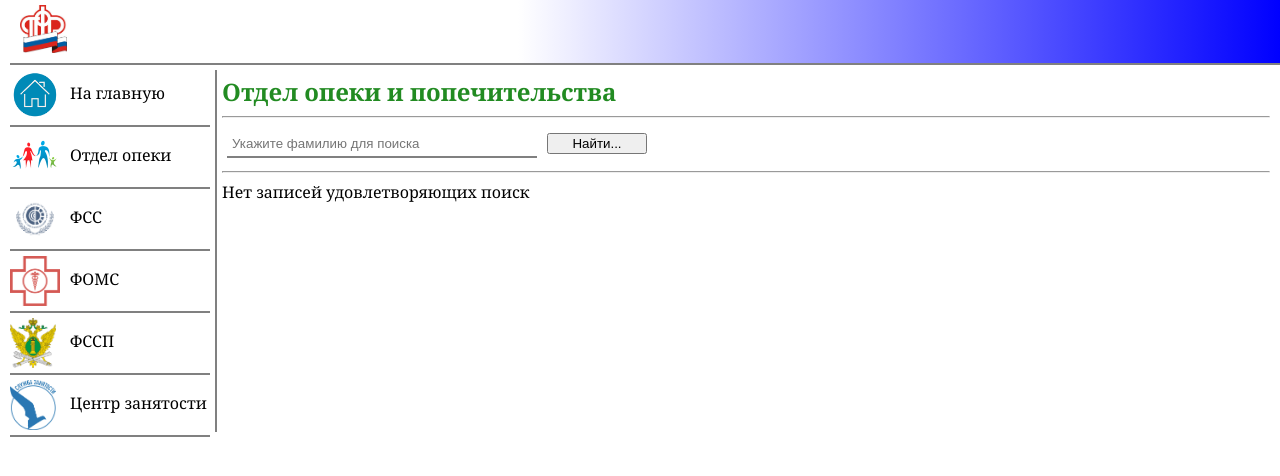
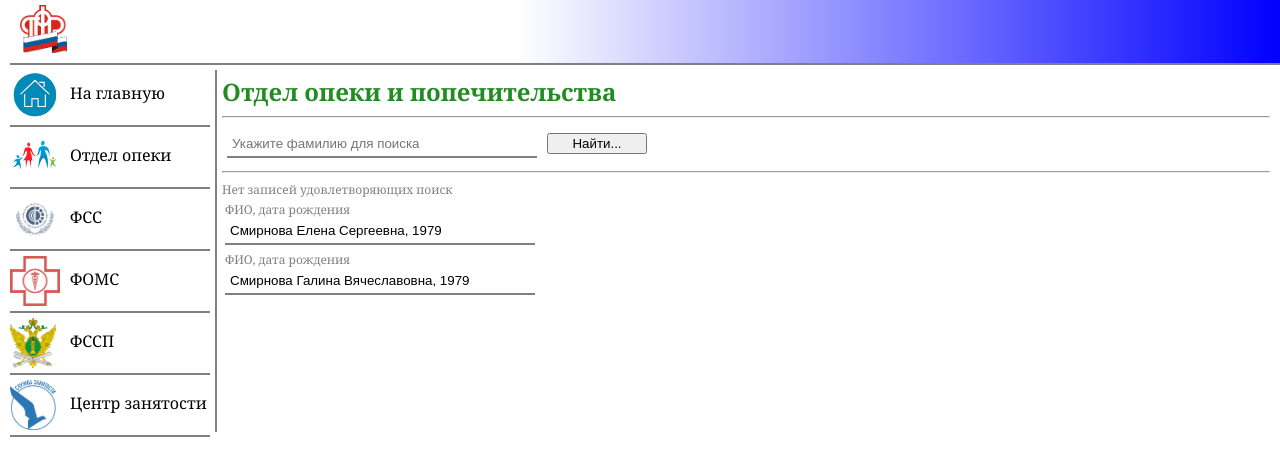
Before and after one commit to ddenis87/socblock, a Vue app: page /opeka in a window 1280 px wide. Shown: the top 476 px of the page. Built offline with nearby package versions, Linux system fonts and the light colour scheme.

Commit message:
Add formFind

```diff
--- /dev/null
+++ b/src/components/formFind.vue
@@ -0,0 +1,18 @@
+<template>
+  <form>
+    <hr>
+      <div class="find">
+        <input type="text" placeholder="Укажите фамилию для поиска" v-model="fio"/>
+        <input type="button" value="Найти..." />
+      </div>
+    <hr>
+  </form>
+</template>
+
+<script>
+export default {
+  data: () => ({
+    fio: ''
+  })
+}
+</script>
--- a/src/views/opeka.vue
+++ b/src/views/opeka.vue
@@ -1,43 +1,72 @@
 <template>
   <div>
     <h2>Отдел опеки и попечительства</h2>
+    <formFind />
     <form>
-      <hr>
-      <div class="find">
-        <input type="text" placeholder="Укажите фамилию для поиска" v-model="fio"/>
-        <input type="button" value="Найти..." @click="findRes"/>
-      </div>
-      <hr>
       <span>{{ lineRes }}</span>
+      <table
+        v-for="row in arrRes"
+         v-bind:key="row.id">
+        <tr>
+          <td colspan="2">
+            <span>ФИО, дата рождения</span>
+            <input type="text" v-model="row.fio" disabled/>
+          </td>
+        </tr>
+      </table>
     </form>
   </div>
 </template>
 
 <script>
-
+import formFind from "@/components/formFind"
 export default {
   data: () => ({
     lineRes: "Нет записей удовлетворяющих поиск",
     arrRes: [
-      {fio: "Смирнова Елена Сергеевна, 1979",1:"",2:"Благовещенск, ул. Калинина 142 кв. 125",3:"05.08.2016, Благовещенский городской суд, 2-8105/2016",4:"",5:"Смирнов Александр Сергеевич, 13.02.2006",6:"",7:"Благовещенск;лишение родительских прав"}
+      {id: "1", fio: "Смирнова Елена Сергеевна, 1979",1:"",2:"Благовещенск, ул. Калинина 142 кв. 125",3:"05.08.2016, Благовещенский городской суд, 2-8105/2016",4:"",5:"Смирнов Александр Сергеевич, 13.02.2006",6:"",7:"Благовещенск", 8:"лишение родительских прав"},
+      {id: "2", fio: "Смирнова Галина Вячеславовна, 1979",1:"",2:"Благовещенск, ул. Калинина 142 кв. 125",3:"05.08.2016, Благовещенский городской суд, 2-8105/2016",4:"",5:"Смирнов Александр Сергеевич, 13.02.2006",6:"",7:"Благовещенск", 8:"лишение родительских прав"}
     ],
-    fio: ''
   }),
+  components: {
+    formFind
+  },
   methods: {
-    findRes() {
-      let request = new XMLHttpRequest();
-	    request.open('POST','php/opeka.php', true);
-	    request.setRequestHeader('Content-Type', 'application/x-www-form-urlencoded');
-      request.send(`fio=${this.fio}`);
-      request.onload = () => {
-        // let arrRes = request.responseText.split("#");
-        console.log(request.responseText);
-        console.log(request.responseText.split("#"));
-        // console.log(JSON.parse(request.responseText));
-      }
-
-      console.log(this.fio)
+    findRes(data) {
+      // let request = new XMLHttpRequest();
+	    // request.open('POST','php/opeka.php', true);
+	    // request.setRequestHeader('Content-Type', 'application/x-www-form-urlencoded');
+      // request.send(`fio=${this.fio}`);
+      // request.onload = () => {
+      //   // let arrRes = request.responseText.split("#");
+      //   console.log(request.responseText);
+      //   console.log(request.responseText.split("#"));
+      //   // console.log(JSON.parse(request.responseText));
+      // }
+	    this.lineRes = "Поиск по: " + data + "...";
+      console.log(data);
     }
   }
 }
 </script>
+
+<style scoped>
+span, input {
+  display: block;
+}
+
+span {
+  font-size: 12px;
+  color: grey;
+}
+
+input {
+  width: 300px;
+  border: 0px solid grey;
+  border-bottom: 2px solid grey;
+  padding: 5px;
+  color: black;
+  background-color: white;
+}
+
+</style>
```
